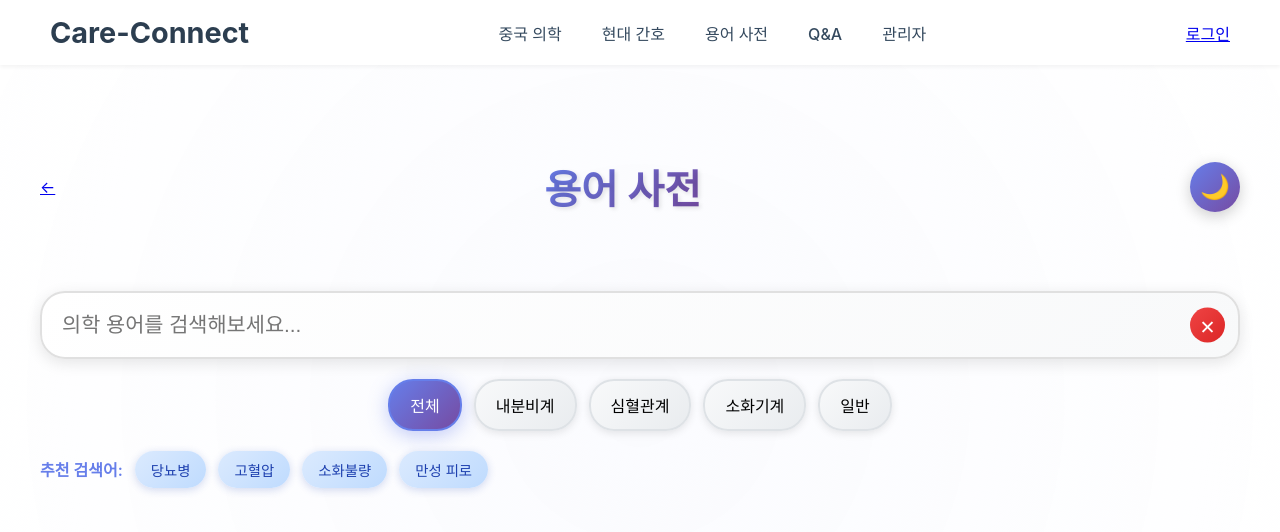
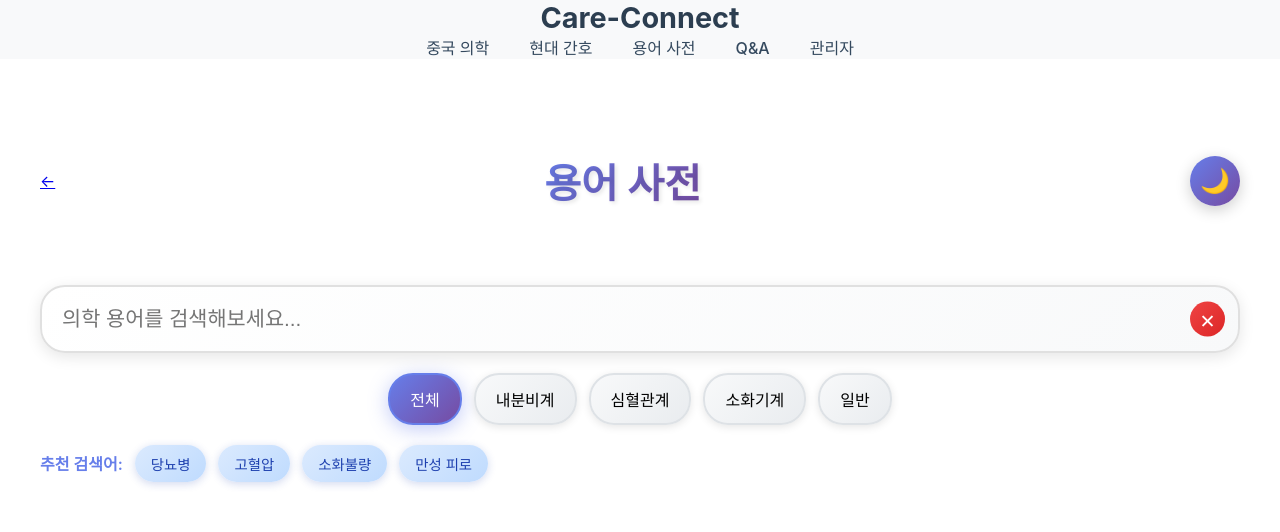
Before and after one commit to jail2/Careconnect, a React (Create React App) app: page /dictionary in a window 1280 px wide. Shown: the top 532 px of the page. Built offline with nearby package versions, Linux system fonts and the light colour scheme.

Commit message:
다크 모드 구현

```diff
--- a/src/App.css
+++ b/src/App.css
@@ -90,13 +90,40 @@ body {
 }
 
 /* 기존 내용은 모두 지우고 아래 내용으로 교체해주세요. */
-.App {
-  display: flex;
-  flex-direction: column;
-  min-height: 100vh;
-  background-color: #f8f9fa;
+:root {
+  /* 라이트 모드 변수 */
+  --bg-color: #ffffff;
+  --text-color: #333333;
+  --header-bg: #f8f9fa;
+  --header-text: #2d3436;
+  --chinese-text: #2c3e50; /* 중국어 텍스트 색상 (대비 향상) */
 }
 
+.dark-mode {
+  /* 다크모드 변수 */
+  --bg-color: #1a1a1a;
+  --text-color: #f0f0f0;
+  --header-bg: #2d2d2d;
+  --header-text: #ffffff;
+  --chinese-text: #e0e0e0; /* 중국어 텍스트 색상 (대비 향상) */
+}
+
+.App {
+  background-color: var(--bg-color);
+  color: var(--text-color);
+  min-height: 100vh;
+}
+
+/* 상단바 스타일 */
+.header {
+  background-color: var(--header-bg);
+  color: var(--header-text);
+}
+
+/* 중국어 텍스트 특정 스타일 */
+.chinese-text {
+  color: var(--chinese-text);
+}
 .app-main {
   flex-grow: 1;
 }
--- a/src/App.js
+++ b/src/App.js
@@ -9,6 +9,8 @@ import QA from './pages/QA';
 import AdminPage from './pages/AdminPage';
 import LoginPage from './pages/LoginPage';
 import { Navigate } from 'react-router-dom';
+import { DarkModeProvider } from './contexts/DarkModeContext';
+import './App.css';
 
 function App() {
   const [user, setUser] = useState(() => {
--- a/src/components/Header.js
+++ b/src/components/Header.js
@@ -2,14 +2,9 @@ import React from 'react';
 import { Link } from 'react-router-dom';
 import './Header.css';
 
-function Header({ user, setUser }) {
-  const handleLogout = () => {
-    localStorage.removeItem('user');
-    setUser(null);
-  };
-
+function Header() {
   return (
-    <header className="app-header">
+    <header className="header">
       <div className="logo">
         <Link to="/">Care-Connect</Link>
       </div>
@@ -20,15 +15,6 @@ function Header({ user, setUser }) {
         <Link to="/qa">Q&A</Link>
         <Link to="/admin">관리자</Link> {/* 관리자 페이지 링크 추가 */}
       </nav>
-      {user ? (
-        <button onClick={handleLogout} style={{marginLeft: '10px'}}>
-          로그아웃
-        </button>
-      ) : (
-        <Link to="/login" style={{marginLeft: '10px'}}>
-          로그인
-        </Link>
-      )}
     </header>
   );
 }
--- /dev/null
+++ b/src/contexts/DarkModeContext.js
@@ -0,0 +1,27 @@
+import { createContext, useContext, useState, useEffect } from 'react';
+
+const DarkModeContext = createContext();
+
+export const DarkModeProvider = ({ children }) => {
+  const [isDarkMode, setIsDarkMode] = useState(false);
+
+  // 다크모드 토글 함수
+  const toggleDarkMode = () => {
+    setIsDarkMode(!isDarkMode);
+    localStorage.setItem('darkMode', !isDarkMode);
+  };
+
+  // 초기 로드 시 localStorage에서 상태 복원
+  useEffect(() => {
+    const savedMode = localStorage.getItem('darkMode');
+    if (savedMode) setIsDarkMode(JSON.parse(savedMode));
+  }, []);
+
+  return (
+    <DarkModeContext.Provider value={{ isDarkMode, toggleDarkMode }}>
+      {children}
+    </DarkModeContext.Provider>
+  );
+};
+
+export const useDarkMode = () => useContext(DarkModeContext);
--- a/src/pages/Home.js
+++ b/src/pages/Home.js
@@ -1,8 +1,11 @@
 import React from 'react';
 import './Home.css';
 import heroImage from '../assets/dohun.jpg';
+import { useDarkMode } from '../contexts/DarkModeContext';
 
 function Home() {
+  const { isDarkMode, toggleDarkMode } = useDarkMode();
+
   return (
     <div className="home-container">
       <div className="hero-text">
@@ -12,6 +15,12 @@ function Home() {
       <div className="hero-image">
         <img src={heroImage} alt="Hero Illustration" />
       </div>
+      <button
+        onClick={toggleDarkMode}
+        className="dark-mode-toggle"
+      >
+        {isDarkMode ? '라이트 모드로 전환' : '다크 모드로 전환'}
+      </button>
     </div>
   );
 }
```
